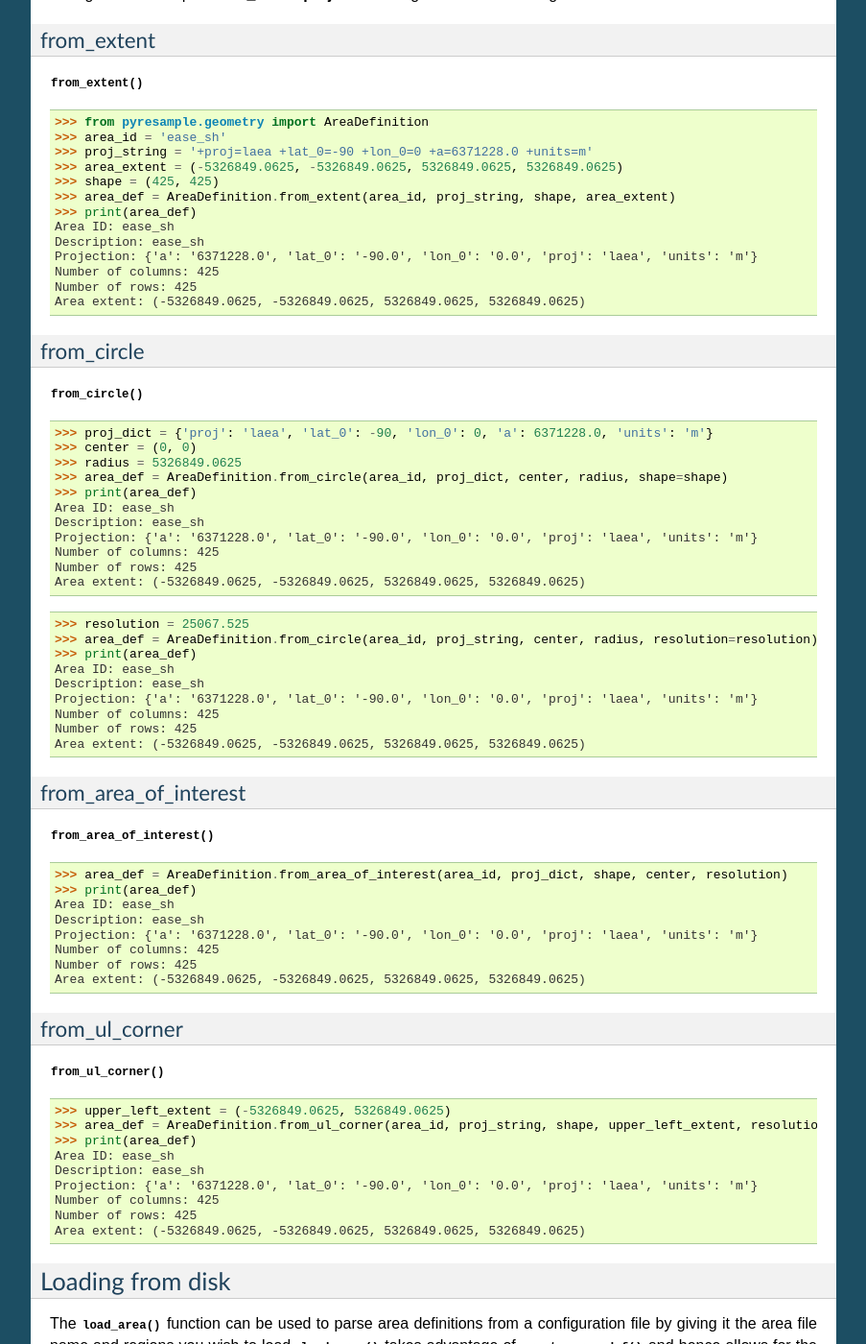
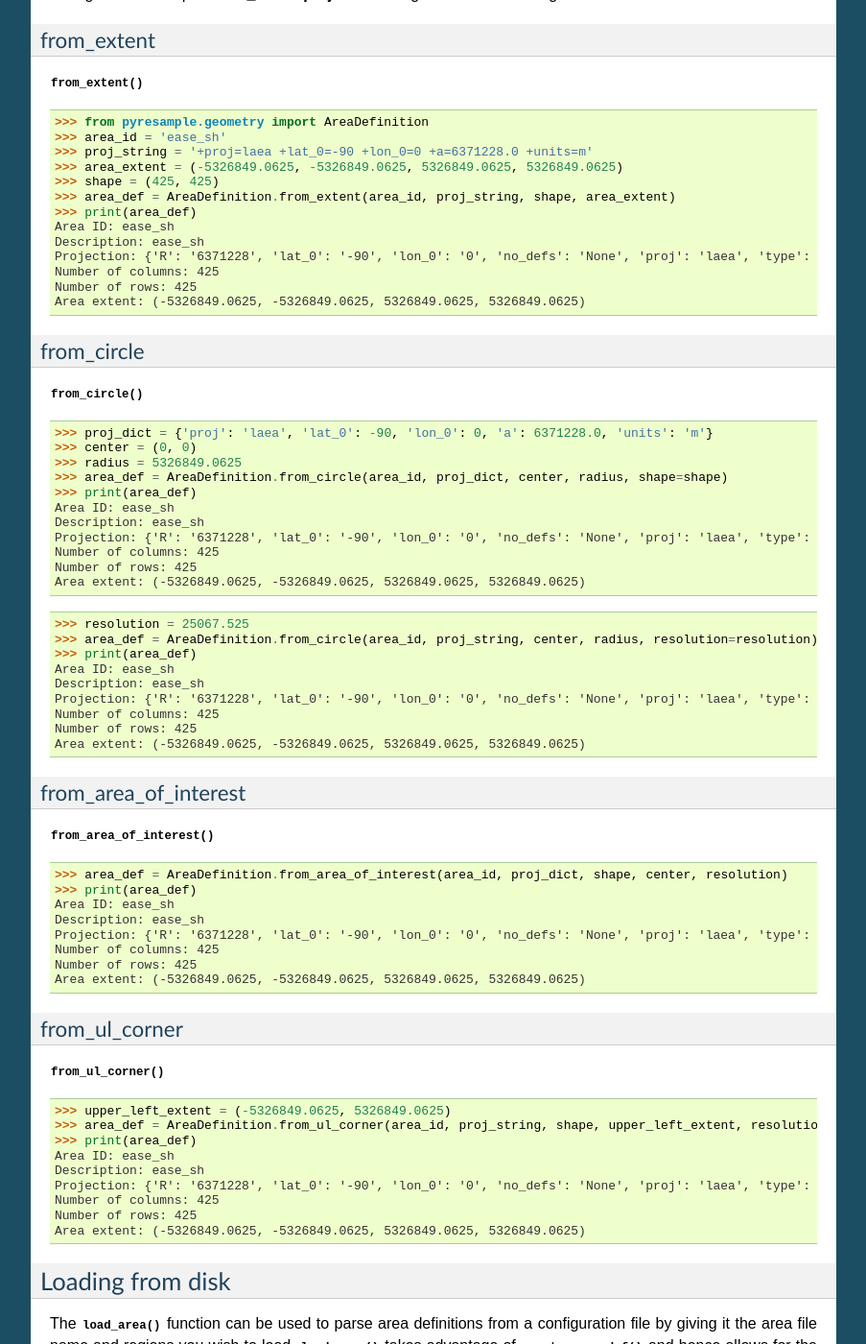
Before and after one commit to pytroll/pyresample, a Sphinx documentation site: the page built from docs/source/geometry_utils.rst, in a window 1280 px wide and 1400 px high, scrolled down 1968 px. Shown: the whole window at 96% size, without its empty margins (198-1101 px from the left). Built offline with Sphinx 7.4.7, drawn with Linux system fonts in a browser that asks for light colours; some of the changed text lies outside the part shown.

Commit message:
Fix documentation PROJ strings for PROJ 6.0+ and pyproj 2.0+

```diff
--- a/docs/source/geo_def.rst
+++ b/docs/source/geo_def.rst
@@ -71,7 +71,7 @@ Below are three examples of creating an ``AreaDefinition``:
  Area ID: ease_sh
  Description: Antarctic EASE grid
  Projection ID: ease_sh
- Projection: {'a': '6371228.0', 'lat_0': '-90.0', 'lon_0': '0.0', 'proj': 'laea', 'units': 'm'}
+ Projection: {'R': '6371228', 'lat_0': '-90', 'lon_0': '0', 'no_defs': 'None', 'proj': 'laea', 'type': 'crs', 'units': 'm', 'x_0': '0', 'y_0': '0'}
  Number of columns: 425
  Number of rows: 425
  Area extent: (-5326849.0625, -5326849.0625, 5326849.0625, 5326849.0625)
@@ -84,7 +84,7 @@ Below are three examples of creating an ``AreaDefinition``:
  Area ID: ease_sh
  Description: Antarctic EASE grid
  Projection ID: ease_sh
- Projection: {'a': '6371228.0', 'lat_0': '-90.0', 'lon_0': '0.0', 'proj': 'laea', 'units': 'm'}
+ Projection: {'R': '6371228', 'lat_0': '-90', 'lon_0': '0', 'no_defs': 'None', 'proj': 'laea', 'type': 'crs', 'units': 'm', 'x_0': '0', 'y_0': '0'}
  Number of columns: 425
  Number of rows: 425
  Area extent: (-5326849.0625, -5326849.0625, 5326849.0625, 5326849.0625)
--- a/docs/source/geometry_utils.rst
+++ b/docs/source/geometry_utils.rst
@@ -56,7 +56,7 @@ and optional arguments:
  >>> print(area_def)
  Area ID: ease_sh
  Description: ease_sh
- Projection: {'a': '6371228.0', 'lat_0': '-90.0', 'lon_0': '0.0', 'proj': 'laea', 'units': 'm'}
+ Projection: {'R': '6371228', 'lat_0': '-90', 'lon_0': '0', 'no_defs': 'None', 'proj': 'laea', 'type': 'crs', 'units': 'm', 'x_0': '0', 'y_0': '0'}
  Number of columns: 425
  Number of rows: 425
  Area extent: (-5326849.0625, -5326849.0625, 5326849.0625, 5326849.0625)
@@ -73,7 +73,7 @@ keyword arguments can be specified with one value if ``dx == dy``:
  >>> print(area_def)
  Area ID: ease_sh
  Description: ease_sh
- Projection: {'a': '6371228.0', 'lat_0': '-90.0', 'lon_0': '0.0', 'proj': 'laea', 'units': 'm'}
+ Projection: {'R': '6371228', 'lat_0': '-90', 'lon_0': '0', 'no_defs': 'None', 'proj': 'laea', 'type': 'crs', 'units': 'm', 'x_0': '0', 'y_0': '0'}
  Number of columns: 425
  Number of rows: 425
  Area extent: (-5326849.0625, -5326849.0625, 5326849.0625, 5326849.0625)
@@ -92,7 +92,7 @@ the mercator projection with radius and resolution defined in degrees.
  >>> print(area_def)
  Area ID: ease_sh
  Description: Antarctic EASE grid
- Projection: {'a': '6371228.0', 'lat_0': '0.0', 'lon_0': '0.0', 'proj': 'merc', 'units': 'm'}
+ Projection: {'a': '6371228.0', 'lat_0': '0', 'lon_0': '0', 'proj': 'merc', 'type': 'crs', 'units': 'm'}
  Number of columns: 425
  Number of rows: 425
  Area extent: (-5326849.0625, -5326849.0625, 5326849.0625, 5326849.0625)
@@ -141,7 +141,7 @@ from_extent
  >>> print(area_def)
  Area ID: ease_sh
  Description: ease_sh
- Projection: {'a': '6371228.0', 'lat_0': '-90.0', 'lon_0': '0.0', 'proj': 'laea', 'units': 'm'}
+ Projection: {'R': '6371228', 'lat_0': '-90', 'lon_0': '0', 'no_defs': 'None', 'proj': 'laea', 'type': 'crs', 'units': 'm', 'x_0': '0', 'y_0': '0'}
  Number of columns: 425
  Number of rows: 425
  Area extent: (-5326849.0625, -5326849.0625, 5326849.0625, 5326849.0625)
@@ -160,7 +160,7 @@ from_circle
  >>> print(area_def)
  Area ID: ease_sh
  Description: ease_sh
- Projection: {'a': '6371228.0', 'lat_0': '-90.0', 'lon_0': '0.0', 'proj': 'laea', 'units': 'm'}
+ Projection: {'R': '6371228', 'lat_0': '-90', 'lon_0': '0', 'no_defs': 'None', 'proj': 'laea', 'type': 'crs', 'units': 'm', 'x_0': '0', 'y_0': '0'}
  Number of columns: 425
  Number of rows: 425
  Area extent: (-5326849.0625, -5326849.0625, 5326849.0625, 5326849.0625)
@@ -172,7 +172,7 @@ from_circle
  >>> print(area_def)
  Area ID: ease_sh
  Description: ease_sh
- Projection: {'a': '6371228.0', 'lat_0': '-90.0', 'lon_0': '0.0', 'proj': 'laea', 'units': 'm'}
+ Projection: {'R': '6371228', 'lat_0': '-90', 'lon_0': '0', 'no_defs': 'None', 'proj': 'laea', 'type': 'crs', 'units': 'm', 'x_0': '0', 'y_0': '0'}
  Number of columns: 425
  Number of rows: 425
  Area extent: (-5326849.0625, -5326849.0625, 5326849.0625, 5326849.0625)
@@ -188,7 +188,7 @@ from_area_of_interest
  >>> print(area_def)
  Area ID: ease_sh
  Description: ease_sh
- Projection: {'a': '6371228.0', 'lat_0': '-90.0', 'lon_0': '0.0', 'proj': 'laea', 'units': 'm'}
+ Projection: {'R': '6371228', 'lat_0': '-90', 'lon_0': '0', 'no_defs': 'None', 'proj': 'laea', 'type': 'crs', 'units': 'm', 'x_0': '0', 'y_0': '0'}
  Number of columns: 425
  Number of rows: 425
  Area extent: (-5326849.0625, -5326849.0625, 5326849.0625, 5326849.0625)
@@ -203,7 +203,7 @@ from_ul_corner
  >>> print(area_def)
  Area ID: ease_sh
  Description: ease_sh
- Projection: {'a': '6371228.0', 'lat_0': '-90.0', 'lon_0': '0.0', 'proj': 'laea', 'units': 'm'}
+ Projection: {'R': '6371228', 'lat_0': '-90', 'lon_0': '0', 'no_defs': 'None', 'proj': 'laea', 'type': 'crs', 'units': 'm', 'x_0': '0', 'y_0': '0'}
  Number of columns: 425
  Number of rows: 425
  Area extent: (-5326849.0625, -5326849.0625, 5326849.0625, 5326849.0625)
@@ -373,7 +373,7 @@ read a single ``AreaDefinition`` named ``corner`` by doing:
  >>> print(area_def)
  Area ID: corner
  Description: Example of making an area definition using shape, upper_left_extent, and resolution
- Projection: {'a': '6371228.0', 'lat_0': '-90.0', 'lon_0': '0.0', 'proj': 'laea', 'units': 'm'}
+ Projection: {'R': '6371228', 'lat_0': '-90', 'lon_0': '0', 'no_defs': 'None', 'proj': 'laea', 'type': 'crs', 'units': 'm', 'x_0': '0', 'y_0': '0'}
  Number of columns: 425
  Number of rows: 425
  Area extent: (-5326849.0625, -5326849.0625, 5326849.0625, 5326849.0625)
@@ -387,7 +387,7 @@ series of arguments:
  >>> print(boundary)
  Area ID: ease_sh
  Description: Example of making an area definition using shape and area_extent
- Projection: {'a': '6371228.0', 'lat_0': '-90.0', 'lon_0': '0.0', 'proj': 'laea', 'units': 'm'}
+ Projection: {'R': '6371228', 'lat_0': '-90', 'lon_0': '0', 'no_defs': 'None', 'proj': 'laea', 'type': 'crs', 'units': 'm', 'x_0': '0', 'y_0': '0'}
  Number of columns: 425
  Number of rows: 425
  Area extent: (-5326849.0625, -5326849.0625, 5326849.0625, 5326849.0625)
@@ -428,7 +428,7 @@ An area definition dict can be read using
  Area ID: ease_nh
  Description: Arctic EASE grid
  Projection ID: ease_nh
- Projection: {'a': '6371228.0', 'lat_0': '90.0', 'lon_0': '0.0', 'proj': 'laea', 'units': 'm'}
+ Projection: {'R': '6371228', 'lat_0': '90', 'lon_0': '0', 'no_defs': 'None', 'proj': 'laea', 'type': 'crs', 'units': 'm', 'x_0': '0', 'y_0': '0'}
  Number of columns: 425
  Number of rows: 425
  Area extent: (-5326849.0625, -5326849.0625, 5326849.0625, 5326849.0625)
@@ -444,7 +444,7 @@ Several area definitions can be read at once using the region names in an argume
  Area ID: ease_sh
  Description: Antarctic EASE grid
  Projection ID: ease_sh
- Projection: {'a': '6371228.0', 'lat_0': '-90.0', 'lon_0': '0.0', 'proj': 'laea', 'units': 'm'}
+ Projection: {'R': '6371228', 'lat_0': '-90', 'lon_0': '0', 'no_defs': 'None', 'proj': 'laea', 'type': 'crs', 'units': 'm', 'x_0': '0', 'y_0': '0'}
  Number of columns: 425
  Number of rows: 425
  Area extent: (-5326849.0625, -5326849.0625, 5326849.0625, 5326849.0625)
```
